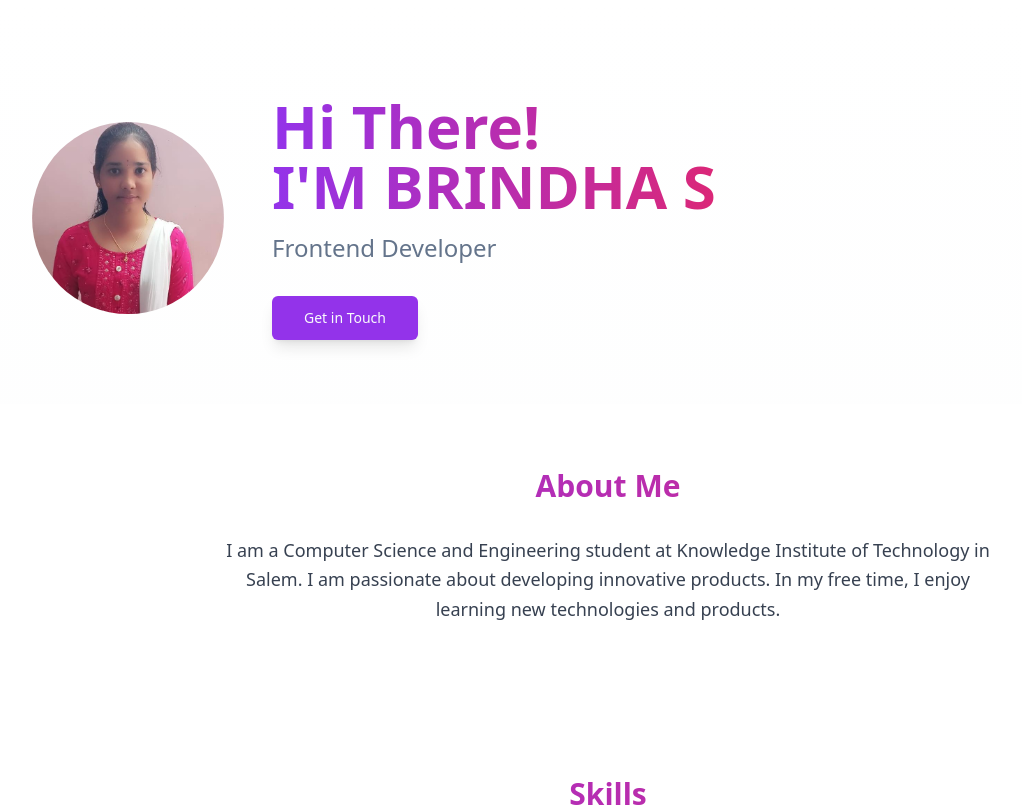
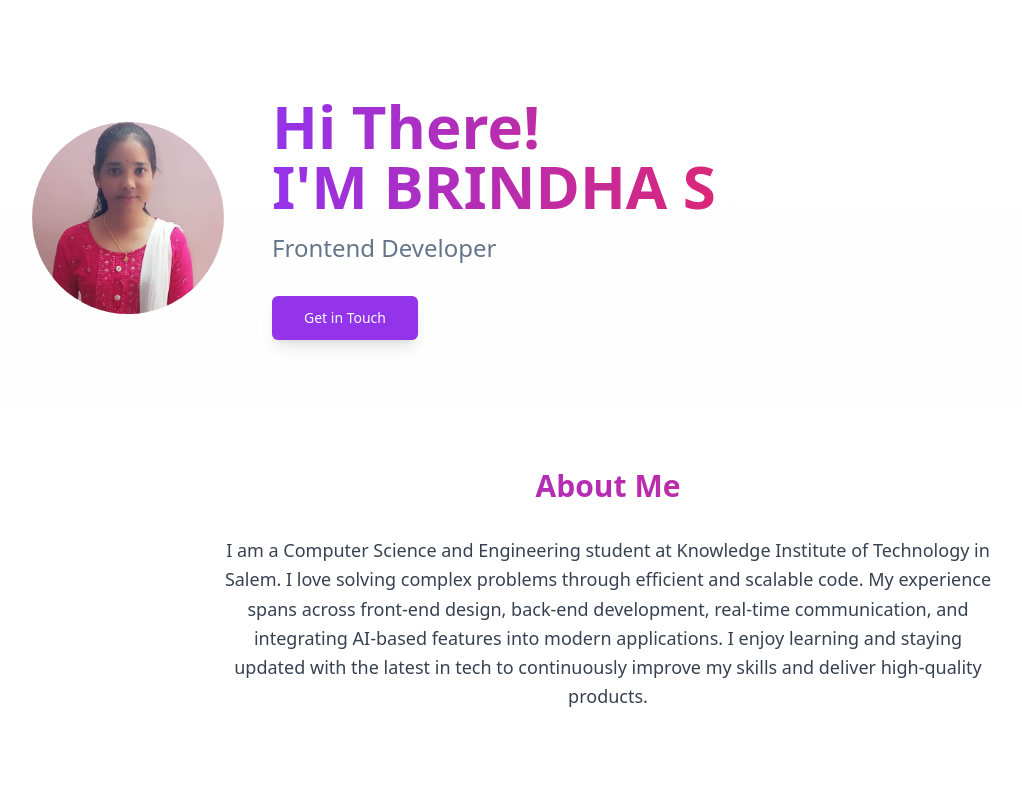
Before and after one commit to Brindha122/brindha-s-portfolio-showcase, a React (Vite) app: page / in a window 1280 px wide. Shown: the top 807 px of the page, without its empty margins (32-1054 px from the left). Built offline with nearby package versions, Linux system fonts and the light colour scheme.

Commit message:
Add about me text
Add the provided text to the about me section.

```diff
--- a/src/pages/Index.tsx
+++ b/src/pages/Index.tsx
@@ -73,8 +73,10 @@ const Index = () => {
         <div className="max-w-3xl mx-auto text-center transform hover:scale-105 transition-transform duration-300">
           <p className="text-lg text-gray-700 mb-6 leading-relaxed">
             I am a Computer Science and Engineering student at Knowledge Institute of Technology in Salem.
-            I am passionate about developing innovative products. In my free time, I enjoy learning new
-            technologies and products.
+            I love solving complex problems through efficient and scalable code. My experience spans
+            across front-end design, back-end development, real-time communication, and integrating
+            AI-based features into modern applications. I enjoy learning and staying updated with
+            the latest in tech to continuously improve my skills and deliver high-quality products.
           </p>
         </div>
       </Section>
```
